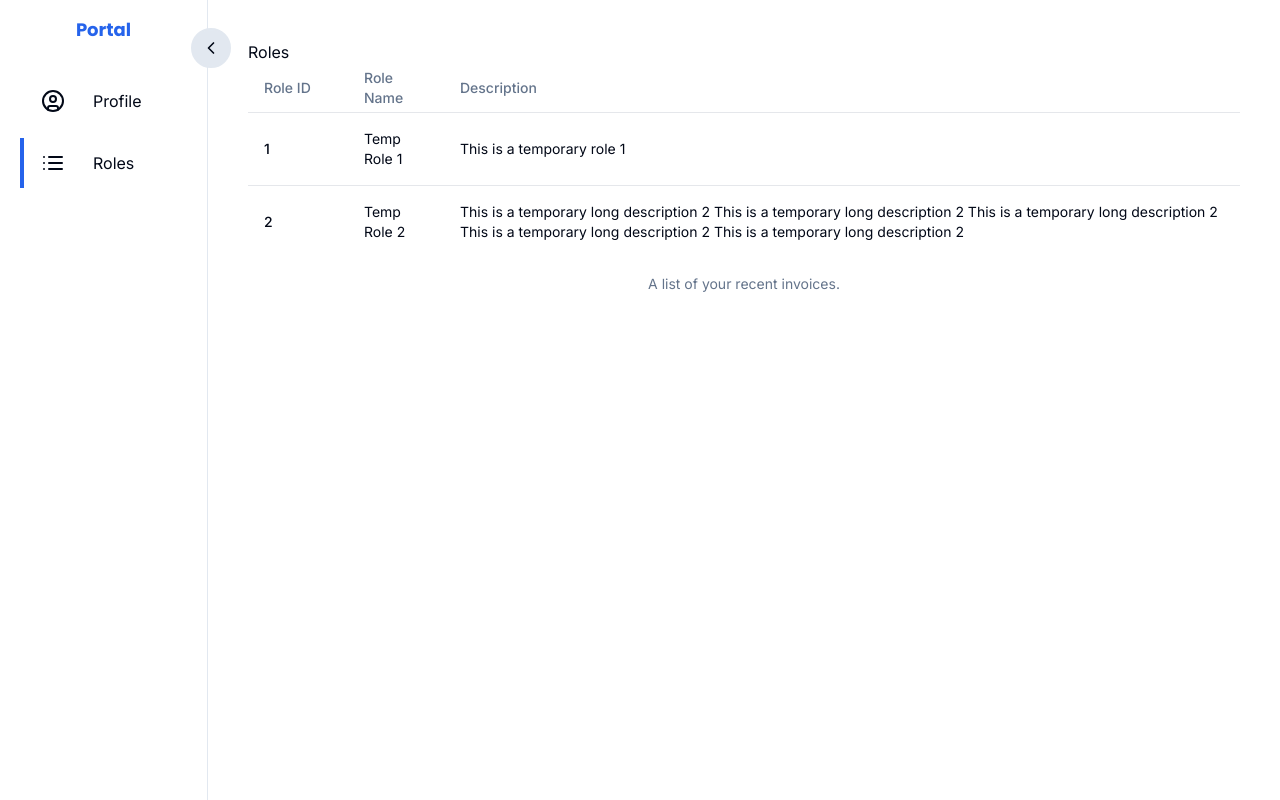
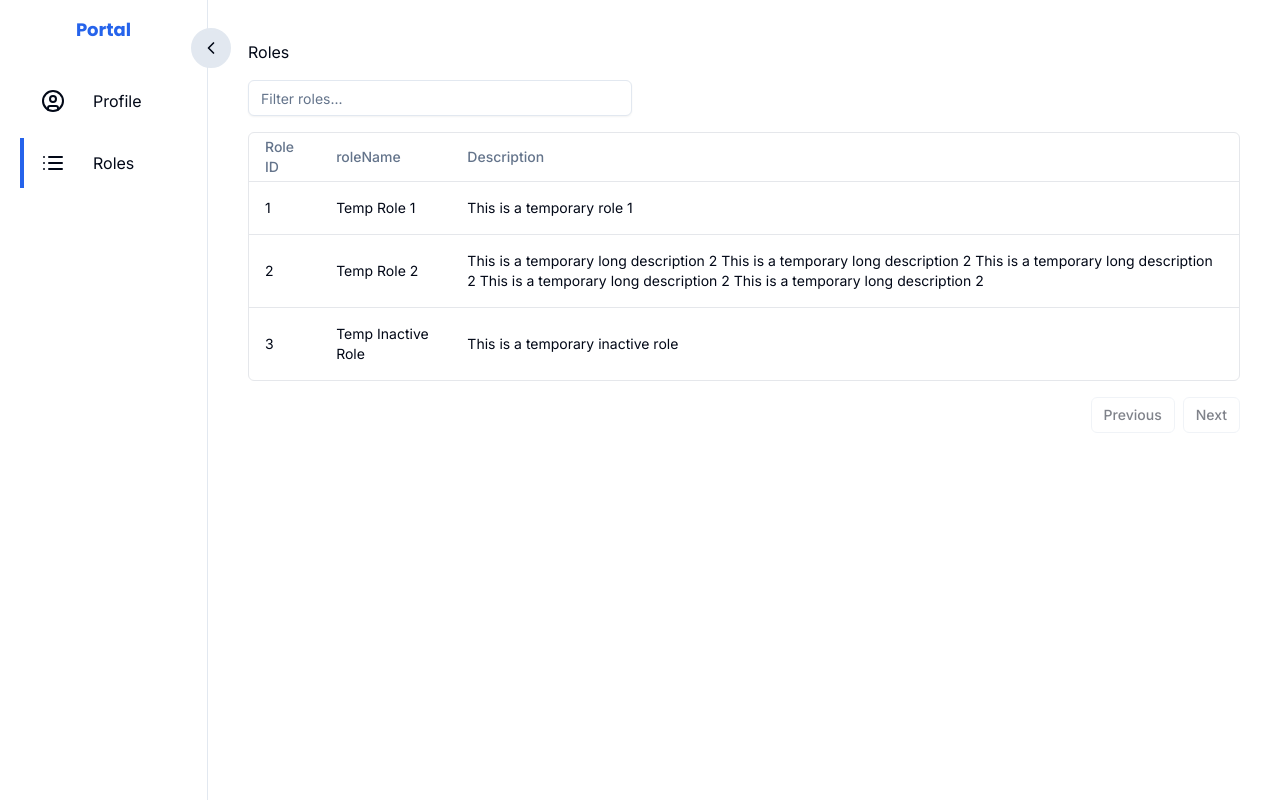
Before and after one commit to TeoSean00/Job-Portal-Platform, a Next.js app: page /dashboard/roles in a window 1280 px wide. Built offline with nearby package versions, Linux system fonts and the light colour scheme.

Commit message:
search and data table

```diff
--- a/app/dashboard/roles/page.tsx
+++ b/app/dashboard/roles/page.tsx
@@ -1,7 +1,17 @@
 import { RoleTable } from "@/components/RoleTable";
+import { Payment, columns } from "@/components/ui/Colums";
+import { DataTable } from "@/components/ui/DataTable";
 
 const RolesPage = () => {
-  const roleData = [
+  // const data = [
+  //   {
+  //     id: "728ed52f",
+  //     amount: 100,
+  //     status: "pending",
+  //     email: "m@example.com",
+  //   },
+  // ];
+  const data = [
     {
       roleId: 1,
       roleName: "Temp Role 1",
@@ -27,7 +37,8 @@ const RolesPage = () => {
     <>
       <div className="">
         Roles
-        <RoleTable roleData={roleData} />
+        <DataTable columns={columns} data={data} />
+        {/* <RoleTable roleData={roleData} /> */}
       </div>
     </>
   );
--- /dev/null
+++ b/components/ui/Colums.tsx
@@ -0,0 +1,25 @@
+"use client";
+
+import type { ColumnDef } from "@tanstack/react-table";
+
+// This type is used to define the shape of our data.
+// You can use a Zod schema here if you want.
+export type Payment = {
+  roleId: number;
+  roleName: string;
+  roleDescription: string;
+};
+
+export const columns: ColumnDef<Payment>[] = [
+  {
+    accessorKey: "roleId",
+    header: "Role ID",
+  },
+  {
+    accessorKey: "roleName",
+  },
+  {
+    accessorKey: "roleDescription",
+    header: "Description",
+  },
+];
--- /dev/null
+++ b/components/ui/DataTable.tsx
@@ -0,0 +1,129 @@
+"use client";
+
+import type { ColumnDef, ColumnFiltersState } from "@tanstack/react-table";
+
+import {
+  flexRender,
+  getCoreRowModel,
+  getPaginationRowModel,
+  useReactTable,
+  getFilteredRowModel,
+} from "@tanstack/react-table";
+import * as React from "react";
+
+import { Button } from "@/components/ui/Button";
+import {
+  Table,
+  TableBody,
+  TableCell,
+  TableHead,
+  TableHeader,
+  TableRow,
+} from "@/components/ui/Table";
+import { Input } from "@/components/ui/input";
+
+interface DataTableProps<TData, TValue> {
+  columns: ColumnDef<TData, TValue>[];
+  data: TData[];
+}
+
+export function DataTable<TData, TValue>({
+  columns,
+  data,
+}: DataTableProps<TData, TValue>) {
+  const [columnFilters, setColumnFilters] = React.useState<ColumnFiltersState>(
+    [],
+  );
+  const table = useReactTable({
+    data,
+    columns,
+    getCoreRowModel: getCoreRowModel(),
+    getPaginationRowModel: getPaginationRowModel(),
+    onColumnFiltersChange: setColumnFilters,
+    getFilteredRowModel: getFilteredRowModel(),
+    state: {
+      columnFilters,
+    },
+  });
+
+  return (
+    <div>
+      <div className="flex items-center py-4">
+        <Input
+          className="max-w-sm"
+          placeholder="Filter roles..."
+          value={(table.getColumn("roleName")?.getFilterValue() as string) ?? ""}
+          onChange={(event) =>
+            table.getColumn("roleName")?.setFilterValue(event.target.value)
+          }
+        />
+      </div>
+      <div className="rounded-md border">
+        <Table>
+          <TableHeader>
+            {table.getHeaderGroups().map((headerGroup) => (
+              <TableRow key={headerGroup.id}>
+                {headerGroup.headers.map((header) => (
+                  <TableHead key={header.id}>
+                    {header.isPlaceholder
+                      ? null
+                      : flexRender(
+                          header.column.columnDef.header,
+                          header.getContext(),
+                        )}
+                  </TableHead>
+                ))}
+              </TableRow>
+            ))}
+          </TableHeader>
+          <TableBody>
+            {table.getRowModel().rows?.length ? (
+              table.getRowModel().rows.map((row) => (
+                <TableRow
+                  key={row.id}
+                  data-state={row.getIsSelected() && "selected"}
+                >
+                  {row.getVisibleCells().map((cell) => (
+                    <TableCell key={cell.id}>
+                      {flexRender(
+                        cell.column.columnDef.cell,
+                        cell.getContext(),
+                      )}
+                    </TableCell>
+                  ))}
+                </TableRow>
+              ))
+            ) : (
+              <TableRow>
+                <TableCell
+                  className="h-24 text-center"
+                  colSpan={columns.length}
+                >
+                  No results.
+                </TableCell>
+              </TableRow>
+            )}
+          </TableBody>
+        </Table>
+      </div>
+      <div className="flex items-center justify-end space-x-2 py-4">
+        <Button
+          disabled={!table.getCanPreviousPage()}
+          size="sm"
+          variant="outline"
+          onClick={() => table.previousPage()}
+        >
+          Previous
+        </Button>
+        <Button
+          disabled={!table.getCanNextPage()}
+          size="sm"
+          variant="outline"
+          onClick={() => table.nextPage()}
+        >
+          Next
+        </Button>
+      </div>
+    </div>
+  );
+}
--- /dev/null
+++ b/components/ui/input.tsx
@@ -0,0 +1,23 @@
+import * as React from "react";
+
+import { cn } from "@/lib/utils";
+
+export interface InputProps
+  extends React.InputHTMLAttributes<HTMLInputElement> {}
+
+const Input = React.forwardRef<HTMLInputElement, InputProps>(
+  ({ className, type, ...props }, ref) => (
+    <input
+      ref={ref}
+      className={cn(
+        "flex h-9 w-full rounded-md border border-input bg-background px-3 py-1 text-sm shadow-sm transition-colors file:border-0 file:bg-transparent file:text-sm file:font-medium placeholder:text-muted-foreground focus-visible:outline-none focus-visible:ring-1 focus-visible:ring-ring disabled:cursor-not-allowed disabled:opacity-50",
+        className,
+      )}
+      type={type}
+      {...props}
+    />
+  ),
+);
+Input.displayName = "Input";
+
+export { Input };
--- a/package.json
+++ b/package.json
@@ -19,7 +19,10 @@
   },
   "dependencies": {
     "@clerk/nextjs": "^4.24.0",
+    "@radix-ui/react-dropdown-menu": "^2.0.6",
+    "@radix-ui/react-icons": "^1.3.0",
     "@radix-ui/react-slot": "^1.0.2",
+    "@tanstack/react-table": "^8.10.3",
     "@types/node": "20.5.2",
     "@types/react": "18.2.20",
     "@types/react-dom": "18.2.7",
```
Also changed, not shown: 1 other file (tests, documents, lock files or other folders).
